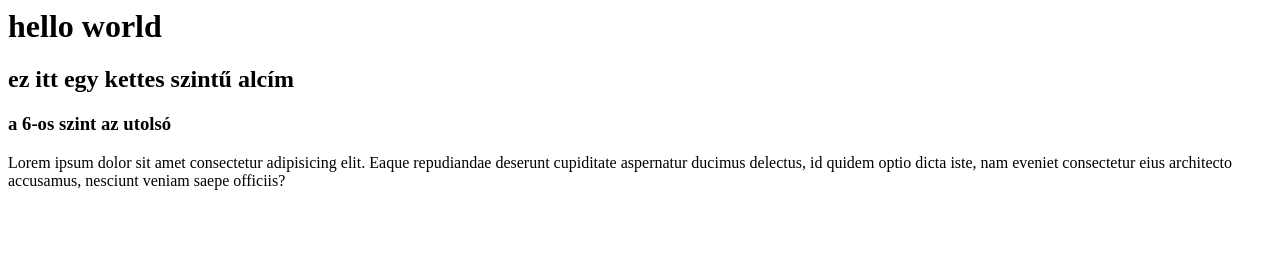
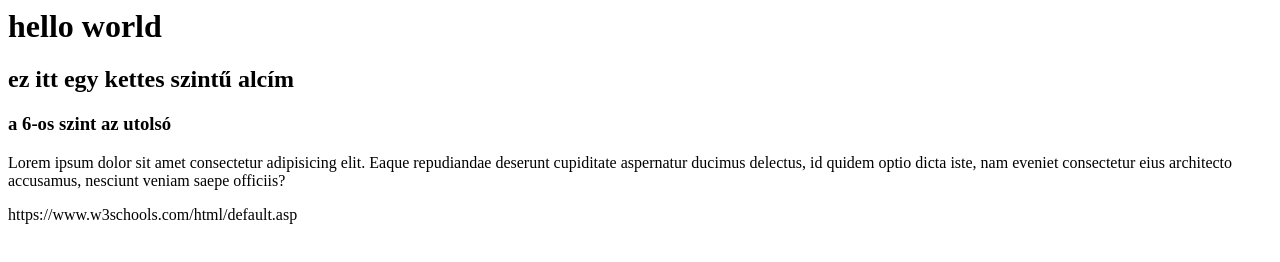
Before and after one commit to hutteraron3/hutter.aron, a plain HTML site: page index.html in a window 1280 px wide. Drawn offline with Linux system fonts and the light colour scheme.

Commit message:
w3schools link

```diff
--- a/index.html
+++ b/index.html
@@ -11,3 +11,4 @@
     Lorem ipsum dolor sit amet consectetur adipisicing elit. Eaque repudiandae deserunt cupiditate aspernatur ducimus delectus, id quidem optio dicta iste, nam eveniet consectetur eius architecto accusamus, nesciunt veniam saepe officiis?
 </body>
 </html>
+<p>https://www.w3schools.com/html/default.asp</p>
```
